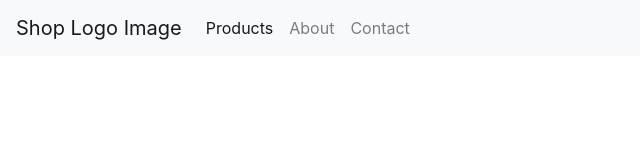
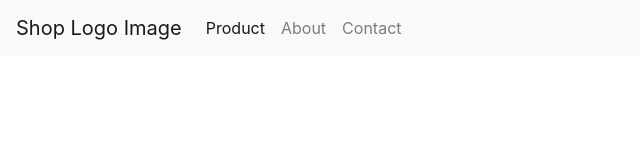
Before and after one commit to erickorber/online-shop-project, a React (Create React App) app: page / in a window 1280 px wide. Shown: the top 160 px of the page, without its empty margins (0-640 px from the left). Built offline with nearby package versions, Linux system fonts and the light colour scheme.

Commit message:
Edit header so that CSS accomodates active page

```diff
--- a/src/components/Header.js
+++ b/src/components/Header.js
@@ -1,6 +1,6 @@
 import React from 'react';
 
-const Header = () => {
+const Header = (props) => {
   return (
     <nav className="navbar navbar-expand-lg navbar-light bg-light">
       <a className="navbar-brand" href="#">Shop Logo Image</a>
@@ -10,14 +10,14 @@ const Header = () => {
 
       <div className="collapse navbar-collapse" id="navbarSupportedContent">
         <ul className="navbar-nav mr-auto">
-          <li className="nav-item active">
-            <a className="nav-link" href="#">Products <span className="sr-only">(current)</span></a>
+          <li className="nav-item">
+            {isCurrentPageActive("Product", props.page)}
           </li>
           <li className="nav-item">
-            <a className="nav-link" href="#">About</a>
+            {isCurrentPageActive("About", props.page)}
           </li>
           <li className="nav-item">
-            <a className="nav-link" href="#">Contact</a>
+            {isCurrentPageActive("Contact", props.page)}
           </li>
         </ul>
       </div>
@@ -25,4 +25,11 @@ const Header = () => {
   );
 }
 
+function isCurrentPageActive(linkText, propsPageValue) {
+  if (linkText === propsPageValue) {
+    return <a className="nav-link active" href="#">{linkText}</a>;
+  }
+  return <a className="nav-link" href="#">{linkText}</a>;
+}
+
 export default Header;
--- a/src/containers/App.js
+++ b/src/containers/App.js
@@ -7,7 +7,7 @@ class App extends Component {
   render() {
     return (
       <div>
-        <Header />
+        <Header page = {"Product"}  />
       </div>
     );
   }
```
